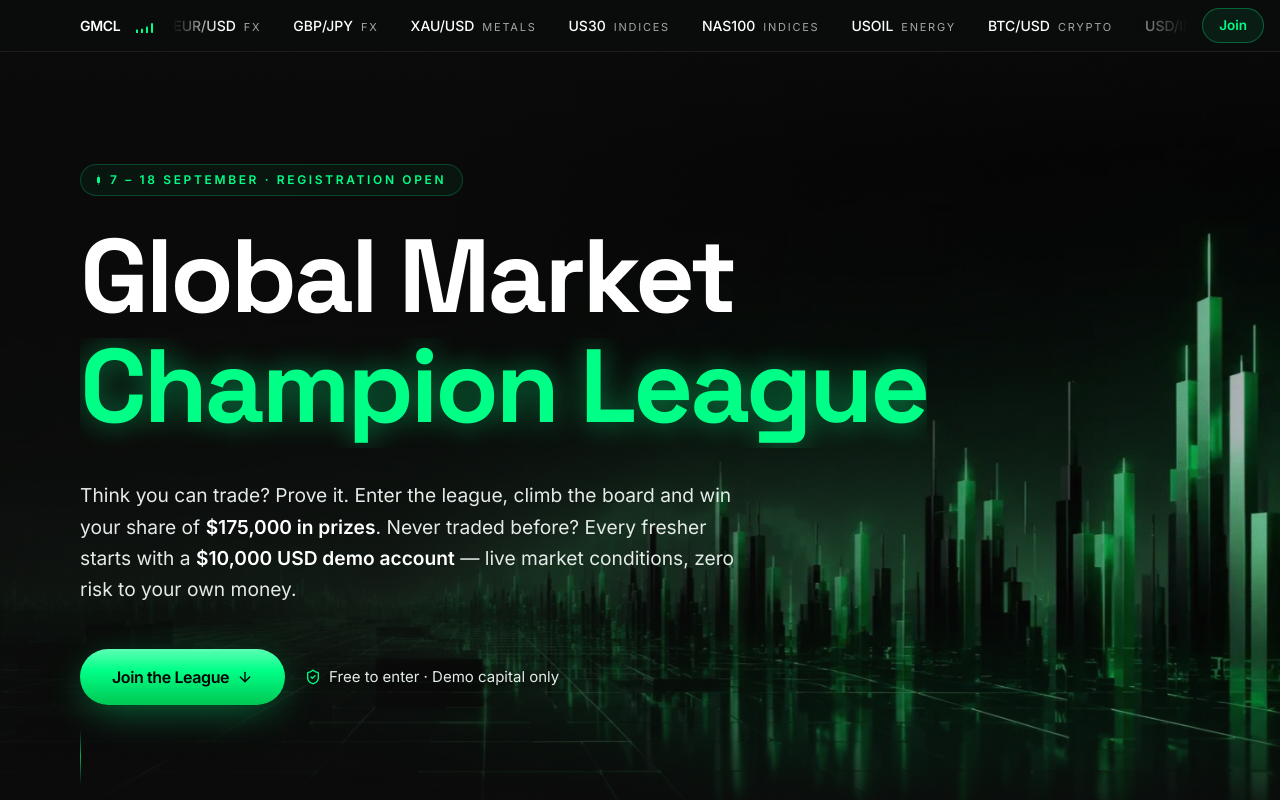
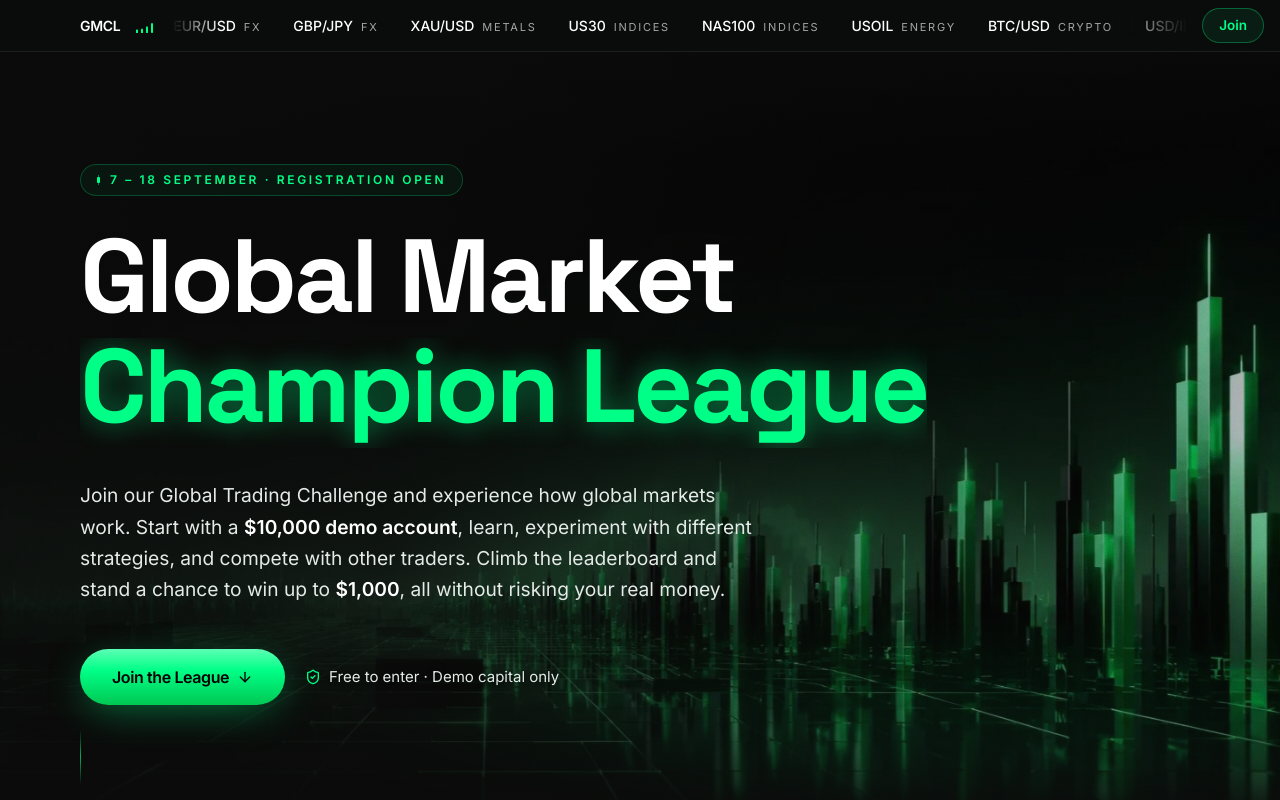
Before and after one commit to kunjatgoc/GMCL-Evert, a React (Vite) app in the folder LandingPage-Final/: page / in a window 1280 px wide. Shown: the top 800 px of the page. Built offline with nearby package versions, Linux system fonts and the light colour scheme; no server answers; the HTML template or start-up script is replaced by a standard one.

Commit message:
copy: rewrite the hero paragraph
Client-supplied copy. Leads on the experience rather than the pot, and
names the challenge instead of the league.

```diff
--- a/LandingPage-Final/src/components/Hero.tsx
+++ b/LandingPage-Final/src/components/Hero.tsx
@@ -145,14 +145,13 @@ export function Hero() {
           animate={{ opacity: 1, y: 0 }}
           transition={{ duration: 0.9, ease: EASE, delay: 0.62 }}
         >
-          Think you can trade? Prove it. Enter the league, climb the board and
-          win your share of{' '}
-          <span className="font-semibold text-white">$175,000 in prizes</span>.
-          Never traded before? Every fresher starts with a{' '}
-          <span className="font-semibold text-white">
-            $10,000 USD demo account
-          </span>{' '}
-          &mdash; live market conditions, zero risk to your own money.
+          Join our Global Trading Challenge and experience how global markets
+          work. Start with a{' '}
+          <span className="font-semibold text-white">$10,000 demo account</span>
+          , learn, experiment with different strategies, and compete with other
+          traders. Climb the leaderboard and stand a chance to win up to{' '}
+          <span className="font-semibold text-white">$1,000</span>, all without
+          risking your real money.
         </motion.p>
 
         <motion.div
```
